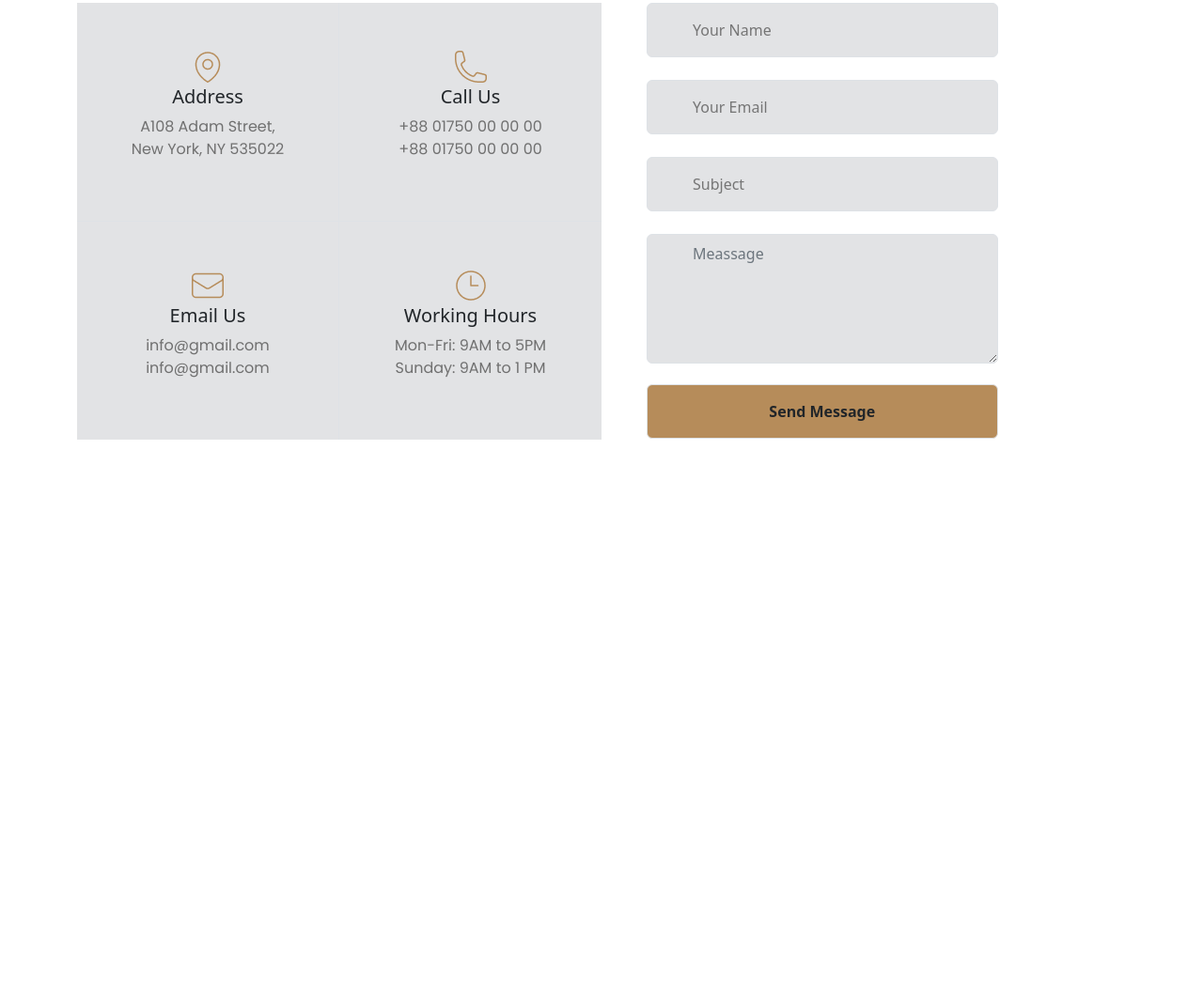
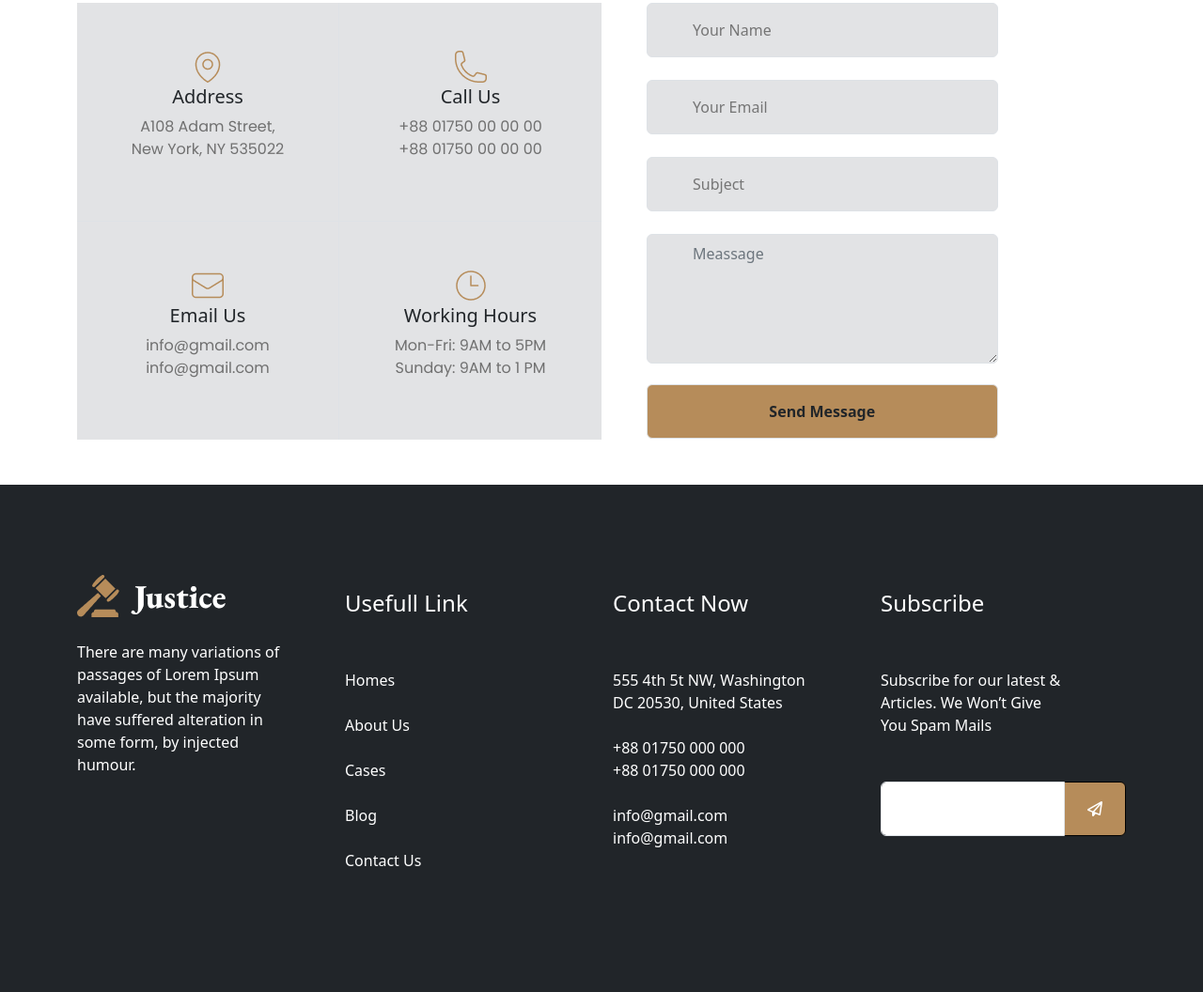
Before and after one commit to Arzenaakter/legal-solution, a plain HTML site: page index.html in a window 1280 px wide. Shown: the part 3693-4749 px from the top of the page at 94% size. Before the commit the page ends 4209 px from the top, so only its background shows below. Drawn offline with nearby package versions, Linux system fonts and the light colour scheme.

Commit message:
footer completed

```diff
--- a/index.html
+++ b/index.html
@@ -457,6 +457,51 @@
             <!-- Contact with us section start -->
 
     </main>
+    <footer class="bg-dark py-5">
+        <div class="container py-5 m-auto">
+            <div class="row row-cols-2  row-cols-lg-4">
+                <div class="col pe-5  ">
+                    <img src="./images/Group 37.png" alt="">
+                    <p class="w-100 fs-6 fw-light text-white mt-4">There are many variations of passages of Lorem Ipsum available, but the majority have suffered alteration in some form, by injected humour.</p>
+
+                </div>
+                <div class="col text-white py-3  ">
+                    <h4 class="">Usefull Link</h4><br>
+                    <p class="w-50 fs-6 fw-light  mt-4  ">Homes <br> <br>
+                        About Us <br><br>
+                        Cases <br> <br>
+                        Blog <br> <br>
+                        Contact Us</p>
+
+                </div>
+                <div class="col text-white py-3 ">
+                    <h4>Contact Now</h4><br>
+                    <p class="w-100 fs-6 fw-light text-white mt-4 ">555 4th 5t NW, Washington <br>
+                        DC 20530, United States</p>
+                        <p class="w-100 fs-6 fw-light text-white mt-4">+88 01750 000 000 <br>
+                            +88 01750 000 000</p>
+                            <p class="w-100 fs-6 fw-light text-white mt-4">info@gmail.com <br>
+                                info@gmail.com</p>
+
+                </div>
+                <div class="col text-white py-3 ">
+                    <h4>Subscribe</h4><br>
+                    <p class="w-75 fs-6 fw-light text-white mt-4 mb-5">Subscribe for our latest & Articles. We Won’t Give You Spam Mails</p>
+                    <div class="input-group mb-3">
+
+                        <div class="form-floating">
+                          <input type="text" class="form-control" id="floatingInputGroup1" placeholder="Email Address">
+
+                        </div>
+                        <span class="input-group-text primary-bg px-4 text-white border border-1 border-black"><i class="fa-regular fa-paper-plane "></i></span>
+                      </div>
+
+                </div>
+            </div>
+
+        </div>
+
+    </footer>
 
 
     <!-- bootstrap js file -->
```
